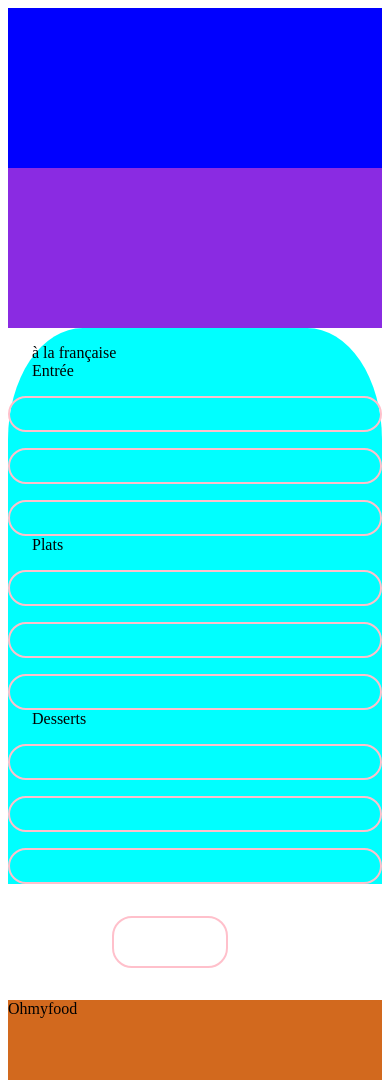
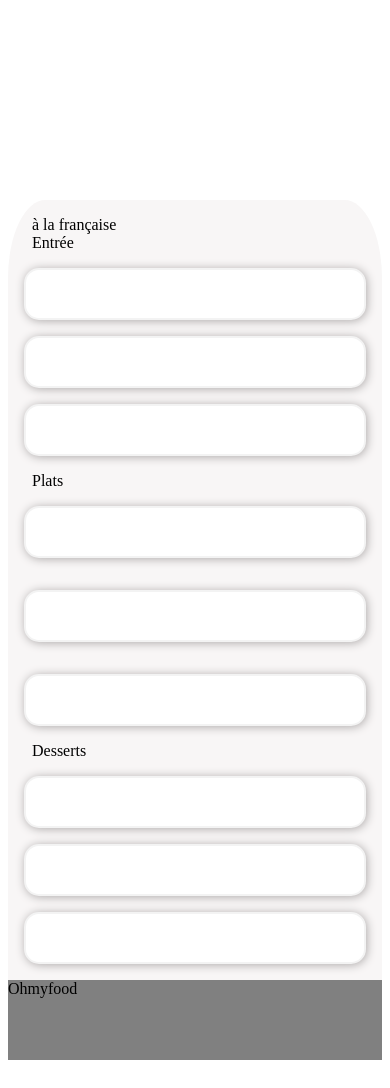
Before and after one commit to sana151293/SmiraSana_3_09082021, a plain HTML site: page menu1.html in a window 390 px wide. Drawn offline with Linux system fonts and the light colour scheme.

Commit message:
modification css menu1

```diff
--- a/sass/sass1.scss
+++ b/sass/sass1.scss
@@ -1,22 +1,32 @@
 .header{
-    background: blue;
-    height: 10em;
-    }
+    background-color: white;
+    display: flex;
+    justify-content: center;
+
+}
+.ohmyfood{
+    width: 40%;
+    padding : 1em;
+}
+.restaurant{
+    height: 15em;
+    width: 100%;
+
+}
+.restaurant img{
+    position: absolute;
+}
 .image-presentation{
-    background: blueviolet;
-    height: 10em;
-    display: flex;
-    align-items: flex-end;
-    flex-direction: column;
-
+    height: 12em;
 }
 .flex-container{
     width: 100%;
-    background: cyan;
+    background: rgb(248, 246, 246);
     display: flex;
     flex-direction: column;
     align-items: space-between;
     align-items: center ;
+    position: relative;
 
 
     @media screen and (max-width: 767px){
@@ -24,8 +34,8 @@
         padding-top: 1em;
         flex-direction: column;
         align-items: stretch;
-        border-top-left-radius: 20%;
-        border-top-right-radius: 20%;
+        border-top-left-radius: 10%;
+        border-top-right-radius: 10%;
 
     }
 
@@ -62,9 +72,14 @@
     align-content: space-between;
     width: auto;
     height: 5em;
-     border: 2px solid pink;
-     border-radius: 20px;
-     margin-top: 1em;
+    background-color: white;
+     border: 2px solid rgb(243, 243, 243);
+     box-shadow: 1px 1px 10px rgb(173, 169, 169) ;
+     border-radius: 15px;
+     margin: 0.5em;
+     margin: 1em;
+     padding-top: 0.5em;
+     padding-bottom: 0.5em;
         @media screen and (max-width: 767px){
             width: auto;
             height: 2em;
@@ -78,19 +93,21 @@
 
 
 }
-.boutoncommand{
-    display: flex;
-    border:2px solid pink;
+.btn{
+
     border-radius: 20px;
     width: 30%;
-    height: 3em;
-    margin-left: 6.5em;
-    margin-right: 6.5em;
-    margin-top: 2em;
-    margin-bottom: 2em;
 
+    background:#ff79da ;
+    padding: 1em;
+    box-shadow: 2px 2px 10px rgba(214, 208, 208, 0.959);
+    display: flex;
+    flex-direction: row;
+    justify-content: center;
+    align-items: center;
+    color: white ;
 }
 footer{
     height: 5em;
-    background-color: chocolate;
+    background-color: grey;
 }
```
Also changed, not shown: css/sass1.css, 1 other file.
